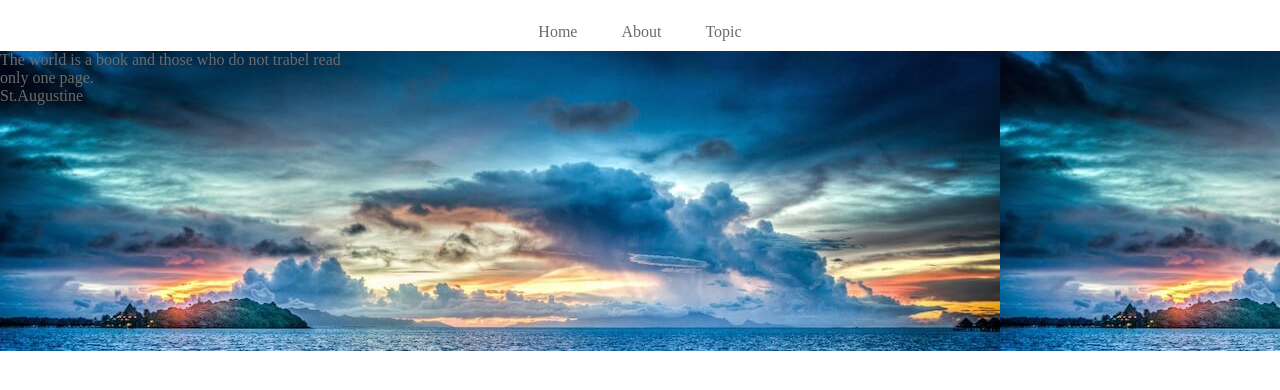
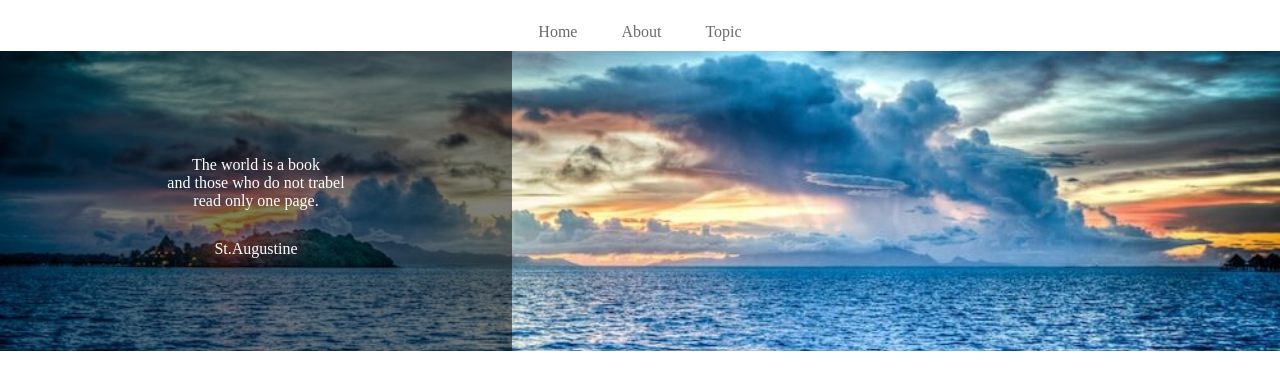
Before and after one commit to jasonbeen0080/HTML6, a plain HTML site: page index.html in a window 1280 px wide. Shown: the part 54-444 px from the top of the page. Drawn offline with Linux system fonts and the light colour scheme.

Commit message:
{Finish}HTML6

```diff
--- a/index.html
+++ b/index.html
@@ -29,12 +29,14 @@
 
   <div class="main-visual">
     <div class="main-visual-content">
-<p class="main-visual-text">
-  The world is a book and those who do not trabel read only one page.
-</p>
-<p class="main-visual-name">
-  St.Augustine
-</p>
+      <p class="main-visual-text">
+        The world is a book<br />
+        and those who do not trabel<br />
+        read only one page.
+      </p>
+      <p class="main-visual-name">
+        St.Augustine
+      </p>
 
 
 
--- a/style.css
+++ b/style.css
@@ -36,11 +36,25 @@ header .headding{
   width: 100%;
   height: 300px;
   background-image: url(img/mv.jpg);
+  background-size: cover;
+  background-position: center;
 }
 
 .main-visual-content {
-  width: 350px;
+  width: 40%;
   height: 300px;
+  background-color: rgba(0, 0, 0, 0.5 );
+  text-align: center;
+  padding-top: 105px;
+}
+
+.main-visual-text {
+  color: #fff;
+}
+
+.main-visual-name {
+  margin-top: 30px;
+  color: #fff;
 }
 
 .main {
```
